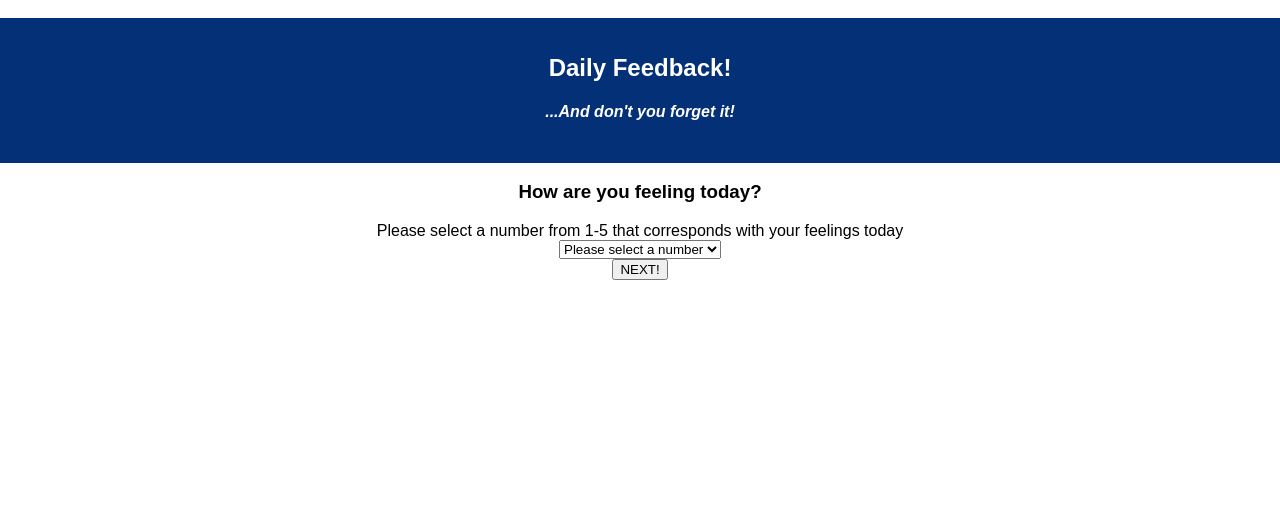
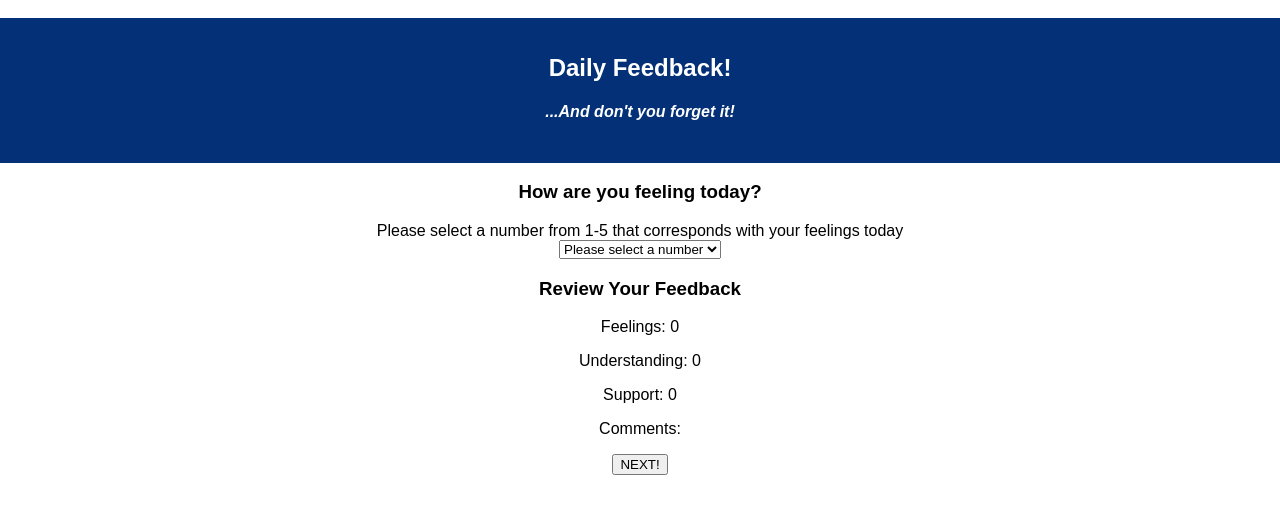
Before and after one commit to kitkogan/redux-feedback-loop, a React (Create React App) app: page / in a window 1280 px wide. Shown: the top 514 px of the page. Built offline with nearby package versions, Linux system fonts and the light colour scheme.

Commit message:
add functionality and route for comments page

```diff
--- a/src/components/App/App.js
+++ b/src/components/App/App.js
@@ -7,7 +7,7 @@ import Feeling from './../Feeling/Feeling';
 import Understanding from './../Understanding/Understanding';
 import Support from './../Support/Support';
 import Comments from './../Comments/Comments';
-import UserReview from './..UserReview/UserReview';
+// import UserReviewSubmit from './..UserReviewSubmit/UserReviewSubmit';
 
 class App extends Component {
   render() {
@@ -21,7 +21,7 @@ class App extends Component {
             <Route exact path='/Understanding' component={Understanding} />
             <Route exact path='/Support' component={Support} />
             <Route exact path='/Comments' component={Comments} />
-            <Route exact path='/UserReview'component={UserReview} />
+            {/* <Route exact path='/UserReviewSubmit'component={UserReviewSubmit} /> */}
 
           </div>
         </Router>
--- a/src/components/Comments/Comments.js
+++ b/src/components/Comments/Comments.js
@@ -4,7 +4,7 @@ import Header from '../Header/Header';
 
 import '../App/App.css';
 
-// import UserReview from '../UserReview/UserReview';
+import UserReview from '../UserReview/UserReview';
 
 class Comments extends Component {
 
@@ -26,7 +26,9 @@ class Comments extends Component {
     }
 
     //user selected rating will be saved to local state
-    handleSelectedComents = (string) => {
+    handleOnChangeComments = (event) => {
+        console.log(event.target.value)
+        let string = event.target.value
         console.log('understanding handleselected', string);
         this.setState({
             comments: string
@@ -40,8 +42,8 @@ class Comments extends Component {
                 <Header />
                 <h3>Questions, Comments, Concerns? We invite you to share if you feel called!</h3>
                 <label className="dailyRating">This section is optional</label>
-                <input feedback="Comments" onChange={this.handleSelectedComments} />
-                {/* <UserReview /> */}
+                <input feedback="Comments" onChange={this.handleOnChangeComments} />
+                <UserReview />
 
                 <button className="handleNextButton" onClick={this.handleClickNext}>NEXT!</button>
             </div>
--- a/src/components/Feeling/Feeling.js
+++ b/src/components/Feeling/Feeling.js
@@ -3,7 +3,7 @@ import {connect} from 'react-redux';
 import Header from '../Header/Header';
 import Rating from '../Rating/Rating';
 import '../App/App.css';
-// import UserReview from '../UserReview/UserReview';
+import UserReview from '../UserReview/UserReview';
 
 class Feeling extends Component {
 
@@ -40,7 +40,7 @@ class Feeling extends Component {
                 <h3>How are you feeling today?</h3>
                 <label className="dailyRating">Please select a number from 1-5 that corresponds with your feelings today</label>
                 <Rating feedback="Feelings" onChange={this.handleSelectedFeeling} />
-                {/* <UserReview /> */}
+                <UserReview />
 
             <button className="handleNextButton" onClick={this.handleClickNext}>NEXT!</button>
             </div>
--- a/src/components/Support/Support.js
+++ b/src/components/Support/Support.js
@@ -3,7 +3,7 @@ import {connect} from 'react-redux';
 import Header from '../Header/Header';
 import Rating from '../Rating/Rating';
 import '../App/App.css';
-// import UserReview from '../UserReview/UserReview';
+import UserReview from '../UserReview/UserReview';
 
 class Support extends Component {
 
@@ -40,7 +40,7 @@ class Support extends Component {
                 <h3>How well were you supported today?</h3>
                 <label className="dailyRating">Please select a number from 1-5 that corresponds with how supported you felt today</label>
                 <Rating feedback="Support" onChange={this.handleSelectedSupport} />
-                {/* <UserReview /> */}
+                <UserReview />
 
                 <button className="handleNextButton" onClick={this.handleClickNext}>NEXT!</button>
             </div>
--- a/src/components/Understanding/Understanding.js
+++ b/src/components/Understanding/Understanding.js
@@ -3,7 +3,7 @@ import {connect} from 'react-redux';
 import Header from '../Header/Header';
 import Rating from '../Rating/Rating';
 import '../App/App.css';
-// import UserReview from '../UserReview/UserReview';
+import UserReview from '../UserReview/UserReview';
 
 class Understanding extends Component {
 
@@ -40,7 +40,7 @@ class Understanding extends Component {
                 <h3>How well did you understand today's material?</h3>
                 <label className="dailyRating">Please select a number from 1-5 that corresponds with your understanding of today's material</label>
                 <Rating feedback="Understanding" onChange={this.handleSelectedUnderstanding} />
-                {/* <UserReview /> */}
+                <UserReview />
 
                 <button className="handleNextButton" onClick={this.handleClickNext}>NEXT!</button>
             </div>
--- /dev/null
+++ b/src/components/UserReviewSubmit/UserReviewSubmit.js
@@ -0,0 +1,17 @@
+
+import React, { Component } from 'react';
+import UserReview from './../UserReview/UserReview.js';
+
+//final review page for submit
+class UserReviewSubmit extends Component {
+    render() {
+        return (
+            <div>
+                <h2>Please review your answers and click submit.</h2>
+                <UserReview />
+            </div>
+        )
+    }
+}
+
+export default UserReviewSubmit;
```
Also changed, not shown: 1 other file (tests, documents, lock files or other folders).
